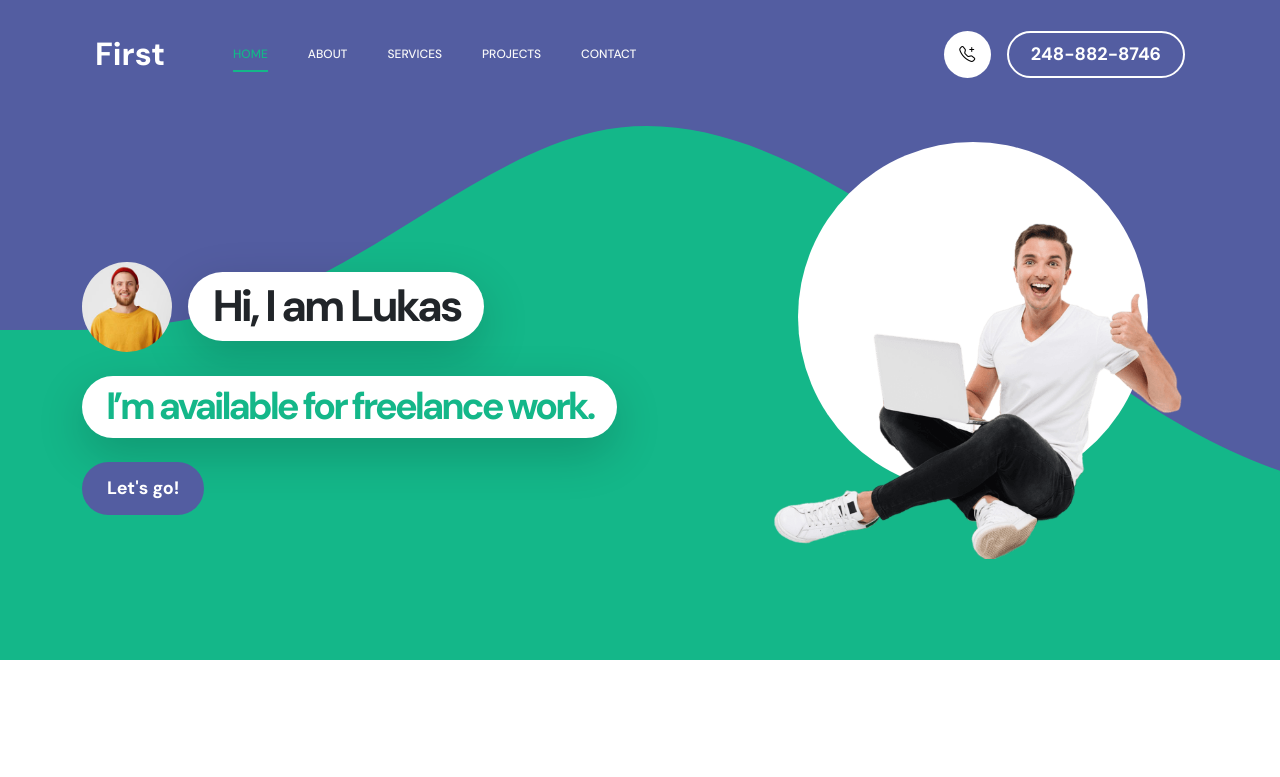
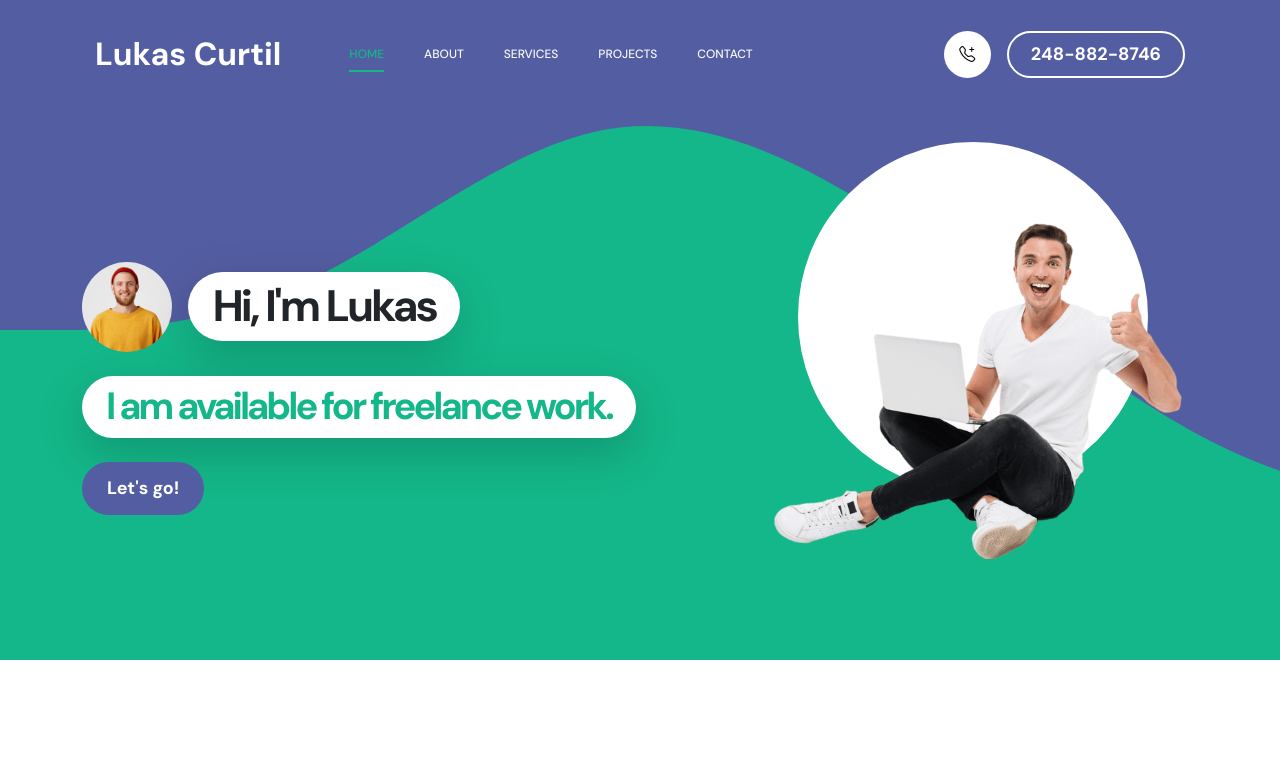
Before and after one commit to LukasCurtil/lukascurtil.github.io, a plain HTML site: page index.html in a window 1280 px wide. Shown: the top 777 px of the page. Drawn offline with Linux system fonts and the light colour scheme.

Commit message:
Hero changes

```diff
--- a/index.html
+++ b/index.html
@@ -48,7 +48,7 @@ https://templatemo.com/tm-578-first-portfolio
                     <span class="navbar-toggler-icon"></span>
                 </button>
 
-                <a href="index.html" class="navbar-brand mx-auto mx-lg-0">First</a>
+                <a href="index.html" class="navbar-brand mx-auto mx-lg-0">Lukas Curtil</a>
 
                 <div class="d-flex align-items-center d-lg-none">
                     <i class="navbar-icon bi-telephone-plus me-3"></i>
@@ -102,10 +102,10 @@ https://templatemo.com/tm-578-first-portfolio
                                 <div class="hero-title-wrap d-flex align-items-center mb-4">
                                     <img src="images/happy-bearded-young-man.jpg" class="avatar-image avatar-image-large img-fluid" alt="">
 
-                                    <h1 class="hero-title ms-3 mb-0">Hi, I am Lukas</h1>
+                                    <h1 class="hero-title ms-3 mb-0">Hi, I'm Lukas</h1>
                                 </div>
 
-                                <h2 class="mb-4">I’m available for freelance work.</h2>
+                                <h2 class="mb-4">I am available for freelance work.</h2>
                                 <p class="mb-4"><a class="custom-btn btn custom-link" href="#section_2">Let's go!</a></p>
                             </div>
                         </div>
```
